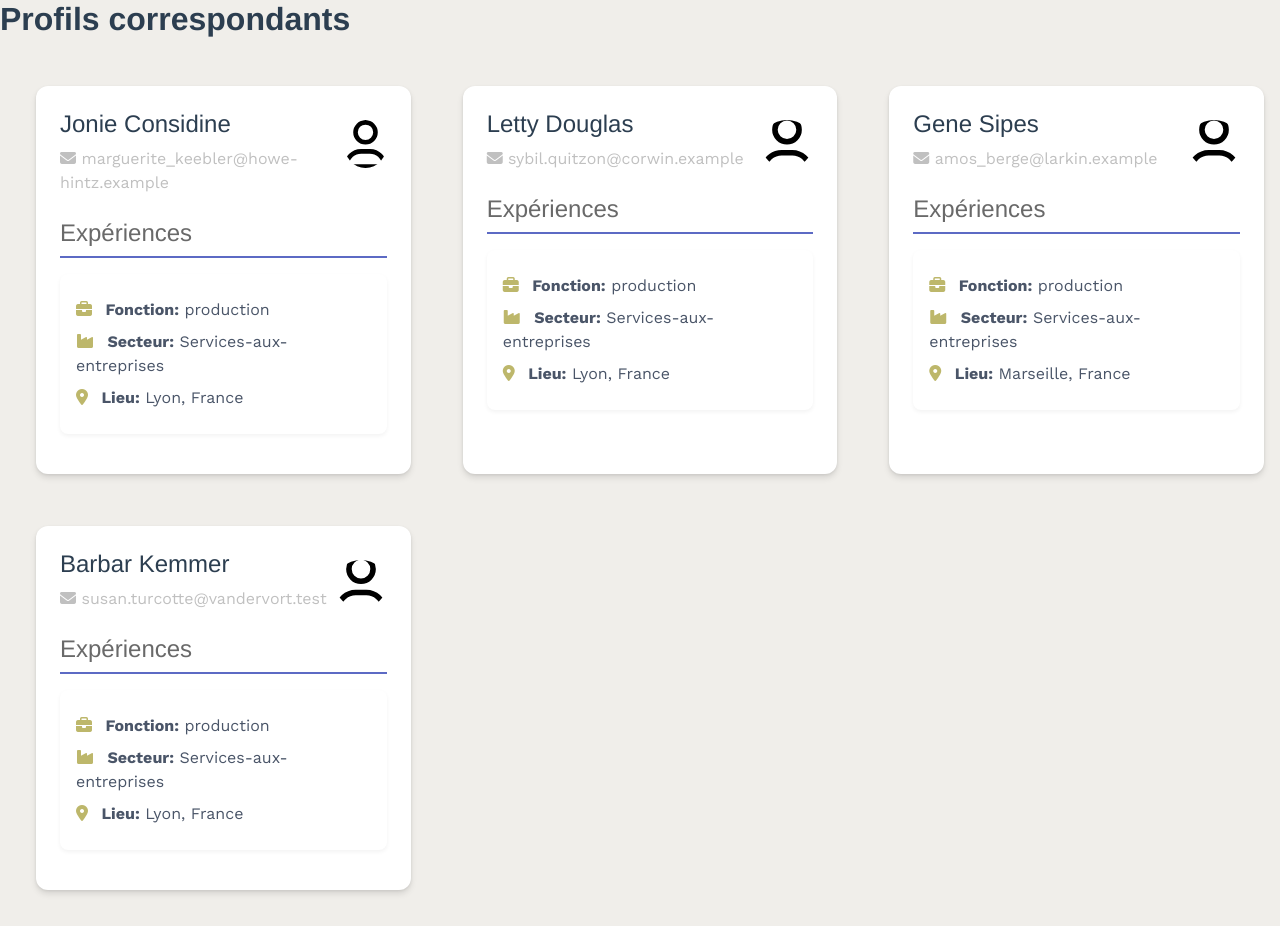
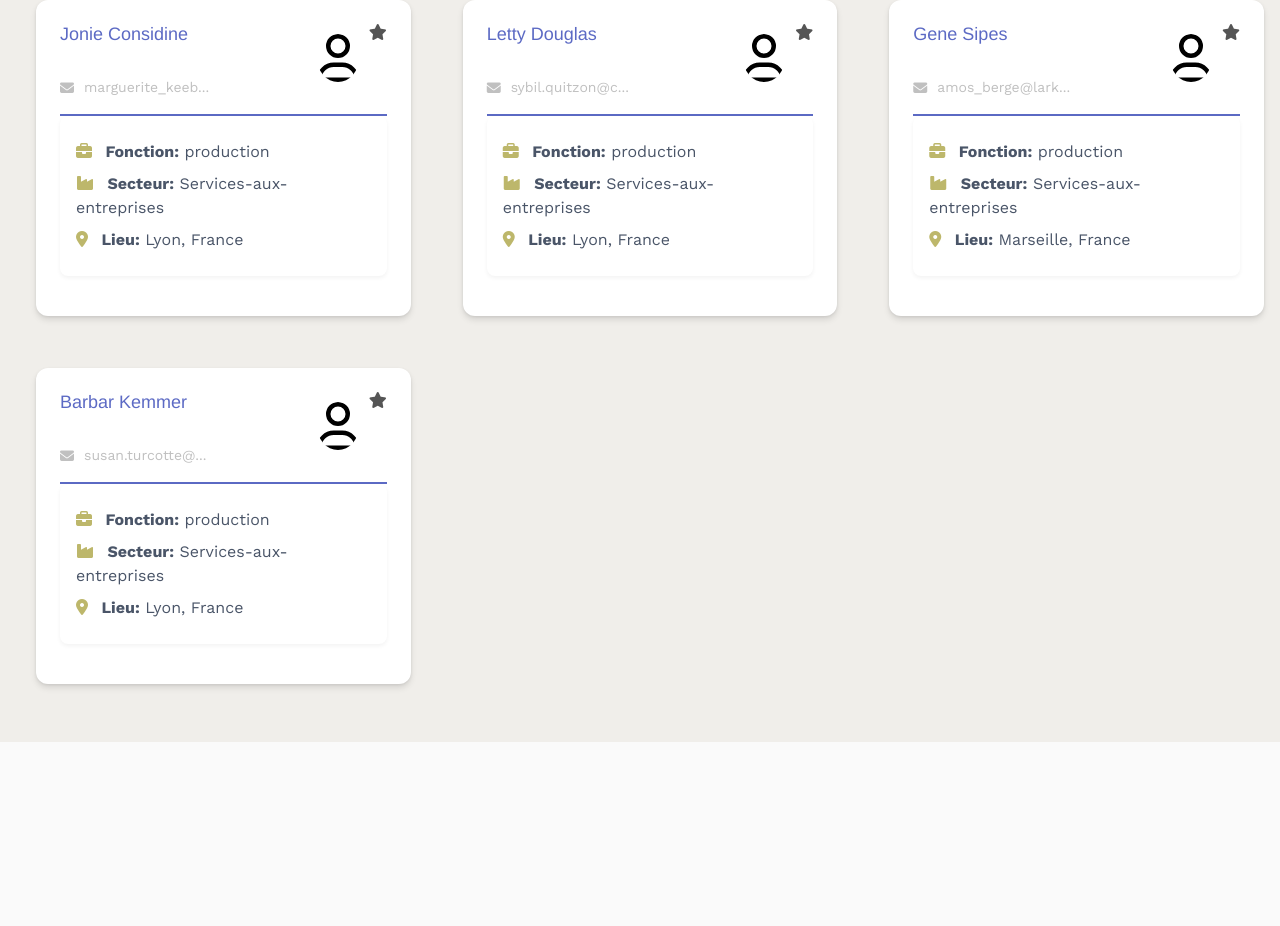
Before and after one commit to GoeletteSAS/binome-app, a Rails app: page /searches/1 in a window 1280 px wide. Shown: the part 58-984 px from the top of the page. After the commit the page ends 800 px from the top, so only its background shows below. Run offline with Rails 7, Linux system fonts and the light colour scheme; a user stored in the database is signed in; data comes from the database, SQL or seed files in the repository; style sheets or scripts are compiled from the project's sources; some libraries are stand-ins or nearby versions.

Commit message:
adding styles cards search && icon favoris

```diff
--- a/app/assets/stylesheets/components/_heading.scss
+++ b/app/assets/stylesheets/components/_heading.scss
@@ -1,3 +1,7 @@
 h1, h3 {
-  color: $dark-blue;
+  color: $title-blue;
 }
+
+h3 {
+  font-size: 18px;
+}
--- a/app/assets/stylesheets/components/_profiles.scss
+++ b/app/assets/stylesheets/components/_profiles.scss
@@ -1,5 +1,5 @@
 .search-title {
-  color: #2c3e50;
+  color: $dark-blue;
   margin-bottom: 2rem;
   font-weight: 600;
 }
@@ -9,13 +9,13 @@
   grid-template-columns: repeat(auto-fit, minmax(300px, 1fr));
   gap: 2rem;
   padding: 1rem;
+  padding-top: 0px;
 }
 
 .profile-card {
   margin-left: 20px;
   margin-bottom: 20px;
-  background-color: white;
-  max-width: 400px;
+  background-color: rgb(255, 255, 255);
   border-radius: 12px;
   padding: 1.5rem;
   box-shadow: 0 4px 6px rgba(0, 0, 0, 0.1), 0 1px 3px rgba(0, 0, 0, 0.08);
@@ -29,6 +29,7 @@
 .profile-subcard-with-photo {
   display: flex;
   justify-content: space-between;
+  height: 90px;
 }
 
 .profile-subcard-with-photo img {
@@ -41,21 +42,25 @@
 }
 
 .profile-name {
-  color: #2c3e50;
+  display: flex;
+  color: $title-blue;
   margin-bottom: 0.5rem;
-  font-size: 1.5rem;
+  width: 150px;
+  height: 45px;
+  align-items: start;
 }
 
 .profile-email {
+  display: flex;
+  align-items: center;
   color: silver;
   margin-bottom: 1.5rem;
+  width: 150px;
+  font-size: 14px;
 }
 
-.experiences-title {
-  color: dimgrey;
-  border-bottom: 2px solid #5c6ac4;
-  padding-bottom: 0.5rem;
-  margin-bottom: 1rem;
+.profile-experiences {
+  border-top: 2px solid $title-blue;
 }
 
 .experience-item {
@@ -78,7 +83,7 @@
 
 .no-results {
   text-align: center;
-  color: #2c3e50;
+  color: $title-blue;
   font-size: 1.2rem;
   padding: 2rem;
 }
--- a/app/assets/stylesheets/config/_colors.scss
+++ b/app/assets/stylesheets/config/_colors.scss
@@ -35,3 +35,4 @@ $very-light-blue: #bee4f2;
 $light-blue: #75b9d5;
 $mid-blue: #2295c6;
 $dark-blue: #387c95;
+$title-blue: #5c6ac4;
--- a/app/views/pages/dashboard_searches.html.erb
+++ b/app/views/pages/dashboard_searches.html.erb
@@ -19,7 +19,7 @@
               <div class="line-of-work col-6"><%= search.line_of_work.capitalize %></div>
               <div class="address col-6"><%= search.address %></div>
             </div>
-            <p style="margin: 0; font-size: 30px;" class="d-flex justify-content-center align-items-center col-2">
+            <p style="margin: 0; background-color: gray; font: bold 34px 'Futura'; color: transparent; text-shadow: 0px 0px 3px rgba(255, 255, 255, 0.8); background-clip: text;" class="d-flex justify-content-center align-items-center col-2">
               40%
             </p>
           </div>
--- a/app/views/searches/show.html.erb
+++ b/app/views/searches/show.html.erb
@@ -1,6 +1,5 @@
 <%= turbo_frame_tag "preview" do %>
   <% if @matching_users.any? %>
-    <h2 class="search-title">Profils correspondants</h2>
     <div class="matching-profiles">
       <% @matching_users.each do |matching_user| %>
         <% @user = User.find(matching_user.id) %>
@@ -8,19 +7,33 @@
           <div class="profile-subcard-with-photo">
             <div class="profile-info">
               <h3 class="profile-name"><%= @user.first_name %> <%= @user.last_name %></h3>
-              <p class="profile-email"><i class="fas fa-envelope"></i> <%= @user.email %></p>
+              <p class="profile-email"><i class="fas fa-envelope" style="margin-right:10px;"></i>
+              <% if @user.email.length > 20 %>
+                <% regex_after_arobase = /@.*$/%>
+                <% if @user.email.match(regex_after_arobase)[0].length > 12%>
+                  <% regex_twelve_letters = /.{15}/%>
+                  <% twelve_letters = @user.email.match(regex_twelve_letters)[0] %>
+                  <%= twelve_letters%>...
+                <% else%>
+                  <%first_letter_email = /^./%>
+                  <%= @user.email.match(first_letter_email)[0]%>...<%=@user.email.match(regex_after_arobase)[0] %>
+                <% end %>
+              <% else%>
+                <%= @user.email%>
+              <% end%>
+              </p>
             </div>
-            <div>
+            <div class="d-flex justify-content-center">
               <% if current_user.photo.attached? %>
               <%= cl_image_tag current_user.photo.key, height: 300, width: 400, crop: :fill, class: "img-fluid" %>
               <% else %>
-                <%= image_tag "default-user.svg", alt: "default-profile-photo"%>
+                <%= image_tag "default-user.svg", height: 300, width: 400, crop: :fill, alt: "default-profile-photo"%>
               <% end %>
+              <i class="fas fa-star"></i>
             </div>
           </div>
 
           <div class="profile-experiences">
-            <h4 class="experiences-title">Expériences</h4>
             <% @user.experiences.where(line_of_work: @search.line_of_work, field: @search.field).each do |experience| %>
               <div class="experience-item">
                 <p><i class="fas fa-briefcase"></i> <strong>Fonction:</strong> <%= experience.line_of_work %></p>
@@ -29,6 +42,7 @@
               </div>
             <% end %>
           </div>
+
         </div>
       <% end %>
     </div>
```
Also changed, not shown: app/views/pages/_cards_jobsearch.html.erb (deleted, +0 -47 lines).
